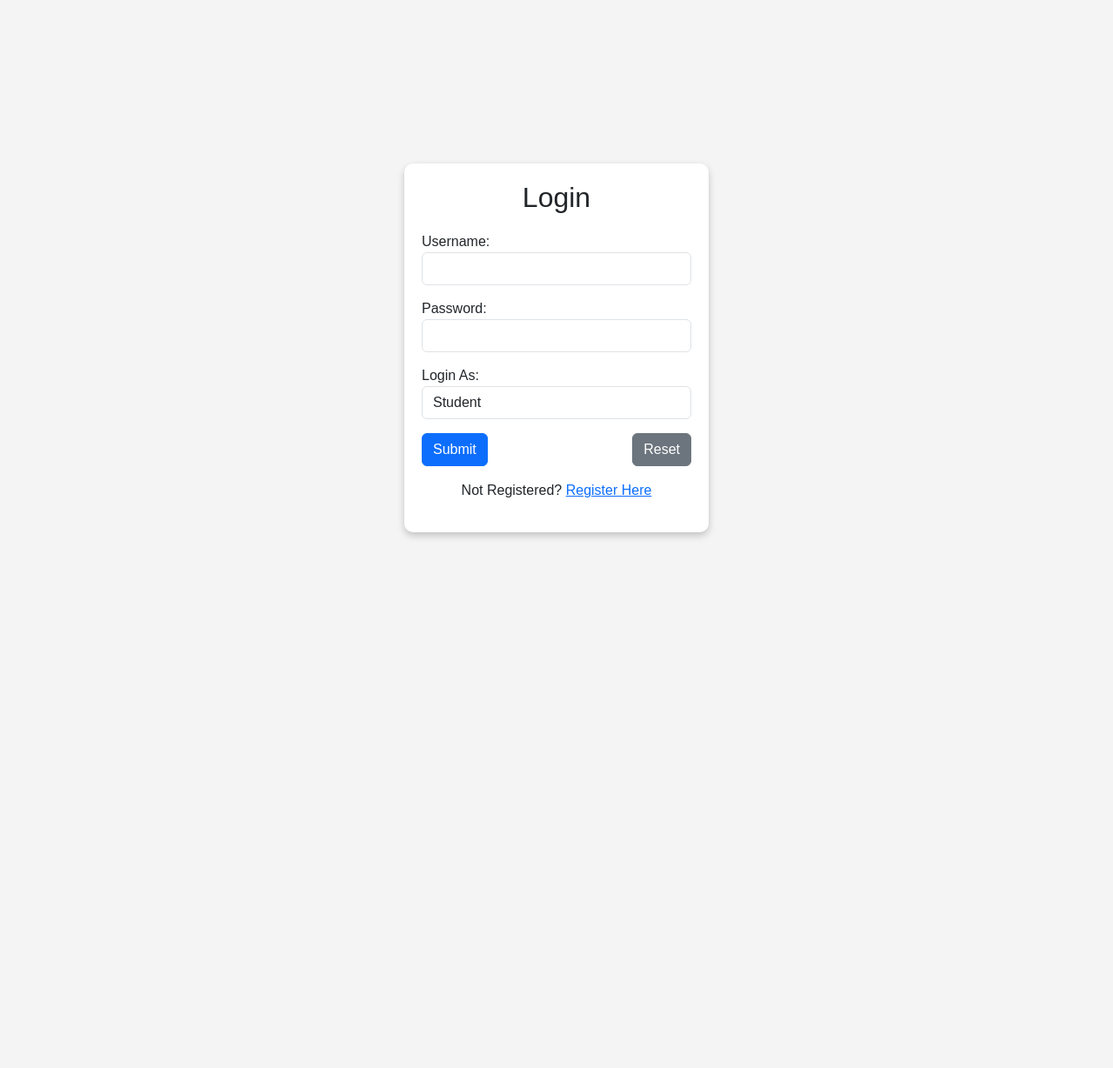
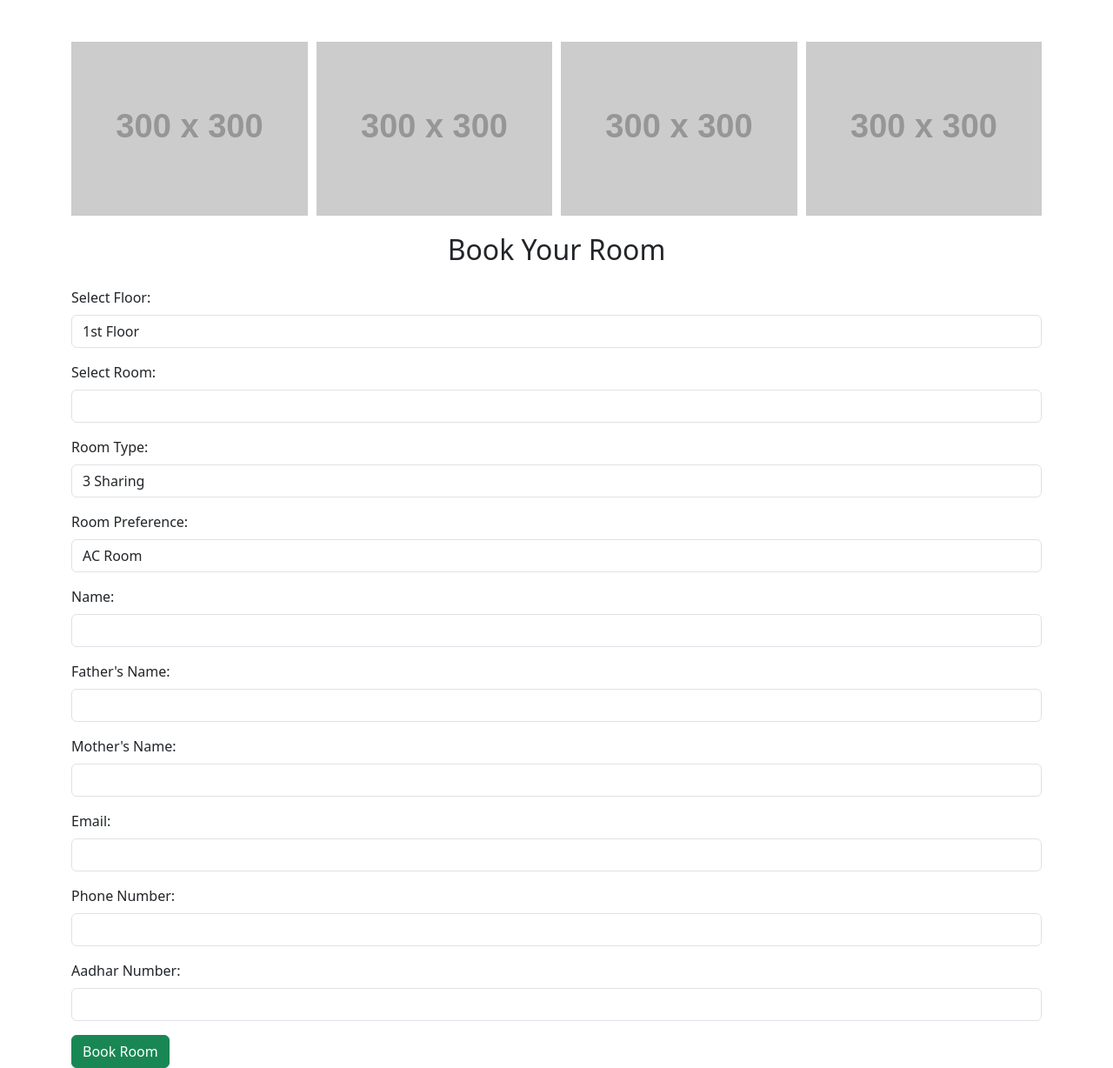
Before and after one commit to Harikatorlikonda/hostel, a plain HTML site: page room.html in a window 1280 px wide. Shown: the whole page at 87% size. Before the commit the page ends 800 px from the top, so only its background shows below. Drawn offline with nearby package versions, Linux system fonts and the light colour scheme; placeholder pictures from the web are drawn by us.

Commit message:
Update room.html

```diff
--- a/room.html
+++ b/room.html
@@ -3,104 +3,151 @@
 <head>
     <meta charset="UTF-8">
     <meta name="viewport" content="width=device-width, initial-scale=1.0">
-    <title>Login | Flora Hostel</title>
+    <title>Room Booking</title>
     <link href="https://cdn.jsdelivr.net/npm/bootstrap@5.3.0/dist/css/bootstrap.min.css" rel="stylesheet">
     <style>
-        body {
-            font-family: Arial, sans-serif;
-            background: #f4f4f4;
-            display: flex;
-            justify-content: center;
-            align-items: center;
-            height: 100vh;
+        .room-img {
+            height: 200px;
+            width: 100%;
+            object-fit: cover;
         }
-        .login-container {
-            background: white;
-            padding: 20px;
-            border-radius: 10px;
-            box-shadow: 0 4px 8px rgba(0,0,0,0.2);
-            width: 350px;
-            text-align: center;
-        }
-        .login-container h2 {
+        .grid-container {
+            display: grid;
+            grid-template-columns: repeat(4, 1fr);
+            gap: 10px;
             margin-bottom: 20px;
-        }
-        .form-group {
-            margin-bottom: 15px;
-            text-align: left;
-        }
-        .btn-container {
-            display: flex;
-            justify-content: space-between;
-        }
-        .error {
-            color: red;
-            font-size: 14px;
         }
     </style>
 </head>
 <body>
+    <div class="container mt-5">
+        <!-- Grid Images at Top -->
+        <div class="grid-container">
+            <img src="https://via.placeholder.com/300" class="img-fluid room-img" alt="Room Image 1">
+            <img src="https://via.placeholder.com/300" class="img-fluid room-img" alt="Room Image 2">
+            <img src="https://via.placeholder.com/300" class="img-fluid room-img" alt="Room Image 3">
+            <img src="https://via.placeholder.com/300" class="img-fluid room-img" alt="Room Image 4">
+        </div>
 
-<div class="login-container">
-    <h2>Login</h2>
-    <form id="loginForm">
-        <div class="form-group">
-            <label for="username">Username:</label>
-            <input type="text" id="username" class="form-control" required>
-        </div>
-        <div class="form-group">
-            <label for="password">Password:</label>
-            <input type="password" id="password" class="form-control" required>
-        </div>
-        <div class="form-group">
-            <label for="role">Login As:</label>
-            <select id="role" class="form-control">
-                <option value="student">Student</option>
-                <option value="admin">Hostel Admin</option>
+        <h2 class="text-center">Book Your Room</h2>
+
+        <!-- Room Booking Form -->
+        <form id="bookingForm" class="mt-4">
+            <div class="mb-3">
+                <label class="form-label">Select Floor:</label>
+                <select id="floor" class="form-control" onchange="updateRooms()">
+                    <option value="1">1st Floor</option>
+                    <option value="2">2nd Floor</option>
+                    <option value="3">3rd Floor</option>
                 </select>
             </div>
-        <p id="errorMessage" class="error"></p>
-        <div class="btn-container">
-            <button type="submit" class="btn btn-primary">Submit</button>
-            <button type="reset" class="btn btn-secondary">Reset</button>
+            <div class="mb-3">
+                <label class="form-label">Select Room:</label>
+                <select id="room" class="form-control"></select>
             </div>
+            <div class="mb-3">
+                <label class="form-label">Room Type:</label>
+                <select class="form-control">
+                    <option>3 Sharing</option>
+                    <option>4 Sharing</option>
+                    <option>6 Sharing</option>
+                </select>
+            </div>
+            <div class="mb-3">
+                <label class="form-label">Room Preference:</label>
+                <select id="roomType" class="form-control">
+                    <option value="AC">AC Room</option>
+                    <option value="Non-AC">Non-AC Room</option>
+                </select>
+            </div>
+            <div class="mb-3">
+                <label class="form-label">Name:</label>
+                <input type="text" class="form-control" id="name" required>
+            </div>
+            <div class="mb-3">
+                <label class="form-label">Father's Name:</label>
+                <input type="text" class="form-control" id="fatherName" required>
+            </div>
+            <div class="mb-3">
+                <label class="form-label">Mother's Name:</label>
+                <input type="text" class="form-control" id="motherName" required>
+            </div>
+            <div class="mb-3">
+                <label class="form-label">Email:</label>
+                <input type="email" class="form-control" id="email" required>
+            </div>
+            <div class="mb-3">
+                <label class="form-label">Phone Number:</label>
+                <input type="tel" class="form-control" id="phone" pattern="[0-9]{10}" required>
+            </div>
+            <div class="mb-3">
+                <label class="form-label">Aadhar Number:</label>
+                <input type="text" class="form-control" id="aadhar" pattern="[0-9]{12}" required>
+            </div>
+            <button type="submit" class="btn btn-success">Book Room</button>
         </form>
-    <p class="mt-3">Not Registered? <a href="register.html">Register Here</a></p>
     </div>
 
-<!-- JavaScript to Handle Login -->
+    <!-- Pop-up Modal for Booking Confirmation -->
+    <div class="modal fade" id="bookingModal" tabindex="-1" aria-labelledby="bookingModalLabel" aria-hidden="true">
+        <div class="modal-dialog">
+            <div class="modal-content">
+                <div class="modal-header">
+                    <h5 class="modal-title" id="bookingModalLabel">Booking Confirmation</h5>
+                    <button type="button" class="btn-close" data-bs-dismiss="modal" aria-label="Close"></button>
+                </div>
+                <div class="modal-body" id="bookingStatusMessage">
+                    <!-- Booking Status Message will be inserted here -->
+                </div>
+                <div class="modal-footer">
+                    <button type="button" class="btn btn-secondary" data-bs-dismiss="modal">Close</button>
+                </div>
+            </div>
+        </div>
+    </div>
+
     <script>
-    document.getElementById("loginForm").addEventListener("submit", function(event) {
+        function updateRooms() {
+            const floor = document.getElementById("floor").value;
+            const roomSelect = document.getElementById("room");
+            roomSelect.innerHTML = "";
+
+            for (let i = 1; i <= 4; i++) {
+                let roomNumber = ${floor}0${i};
+                let option = document.createElement("option");
+                option.value = roomNumber;
+                option.textContent = Room ${roomNumber};
+                roomSelect.appendChild(option);
+            }
+        }
+
+        document.getElementById("bookingForm").addEventListener("submit", function(event) {
             event.preventDefault();
 
-        // Predefined login credentials
-        const users = [
-            { username: "student1", password: "student123", role: "student" },
-            { username: "student2", password: "student456", role: "student" },
-            { username: "admin", password: "admin123", role: "admin" }
-        ];
+            // Get form values
+            const name = document.getElementById('name').value;
+            const fatherName = document.getElementById('fatherName').value;
+            const motherName = document.getElementById('motherName').value;
+            const email = document.getElementById('email').value;
+            const phone = document.getElementById('phone').value;
+            const aadhar = document.getElementById('aadhar').value;
+            const room = document.getElementById('room').value;
+            const roomType = document.getElementById('roomType').value;
 
-        // Get entered values
-        let username = document.getElementById("username").value.trim();
-        let password = document.getElementById("password").value.trim();
-        let role = document.getElementById("role").value;
+            // Check if all fields are filled
+            if (name && fatherName && motherName && email && phone && aadhar && room && roomType) {
+                const message = Dear ${name}, your booking for Room ${room} (${roomType}) has been confirmed!;
 
-        // Check if credentials are valid
-        let user = users.find(user => user.username === username && user.password === password && user.role === role);
-
-        if (user) {
-            localStorage.setItem("loggedInUser", JSON.stringify(user)); // Store login session
-
-            if (role === "student") {
-                window.location.href = "student_dashboard.html"; // Redirect to Student Dashboard
-            } else if (role === "admin") {
-                window.location.href = "admin_dashboard.html"; // Redirect to Admin Dashboard
-            }
-        } else {
-            document.getElementById("errorMessage").innerText = "Invalid username, password, or role!";
+                // Insert message into modal
+                document.getElementById('bookingStatusMessage').innerText = message;
+                var myModal = new bootstrap.Modal(document.getElementById('bookingModal'), {});
+                myModal.show();
             }
         });
+
+        window.onload = updateRooms;
     </script>
 
+    <script src="https://cdn.jsdelivr.net/npm/bootstrap@5.3.0/dist/js/bootstrap.bundle.min.js"></script>
 </body>
 </html>
```
Lines whose indentation alone changed are shown as unchanged.
